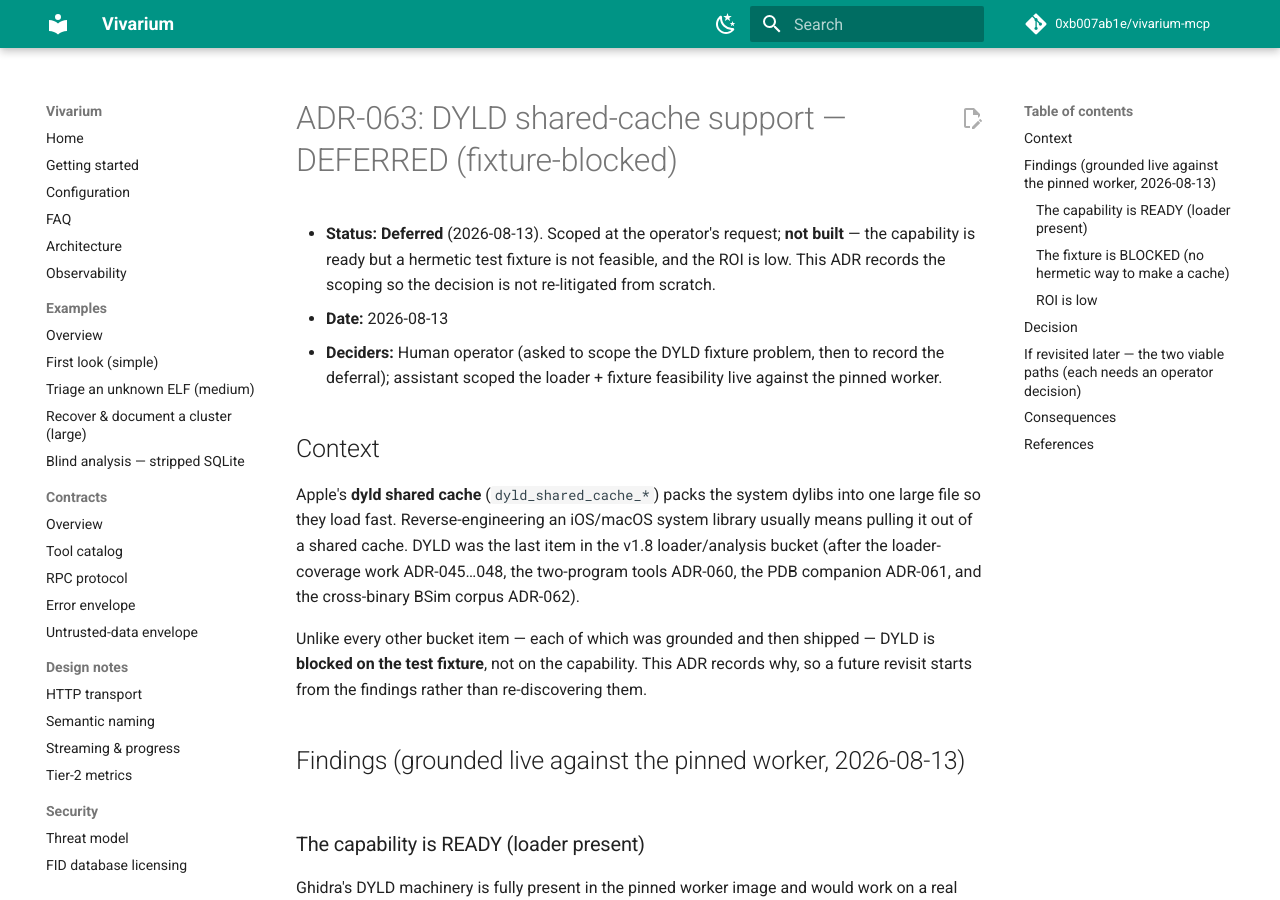
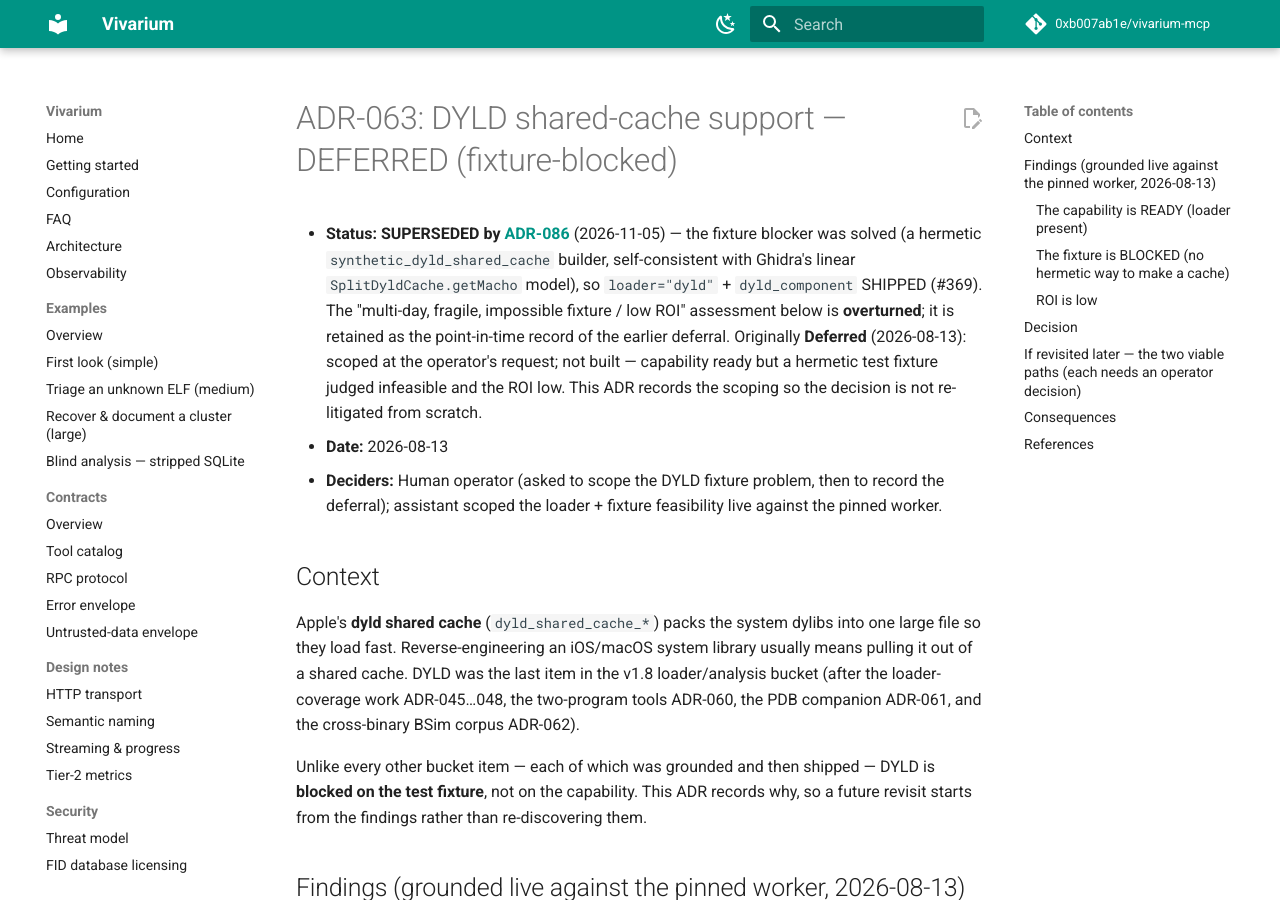
Before and after one commit to 0xb007ab1e/vivarium-mcp, an MkDocs documentation site: the page built from docs/adr/ADR-063-dyld-shared-cache-deferred.md, in a window 1280 px wide and 900 px high. Built offline with MkDocs 1.6.1 and Material for MkDocs 9.7.7, drawn with Linux system fonts in a browser that asks for light colours; comment, search, counter and statistics services are not loaded.

Commit message:
docs(adr): mark ADR-063 superseded by ADR-086 (dyld shipped, #369) (#420)
The ADR-063 dyld-shared-cache deferral was fixture-blocked; ADR-086 (#369) solved the
fixture blocker and shipped loader="dyld". Add a back-reference so the deferral record
points at its successor and the overturned "infeasible fixture / low ROI" assessment is
not re-litigated.

Co-authored-by: Claude Opus 4.8 <noreply@anthropic.com>

```diff
--- a/docs/adr/ADR-063-dyld-shared-cache-deferred.md
+++ b/docs/adr/ADR-063-dyld-shared-cache-deferred.md
@@ -1,8 +1,13 @@
 # ADR-063: DYLD shared-cache support — DEFERRED (fixture-blocked)
 
-- **Status:** **Deferred** (2026-08-13). Scoped at the operator's request; **not built** — the
-  capability is ready but a hermetic test fixture is not feasible, and the ROI is low. This ADR
-  records the scoping so the decision is not re-litigated from scratch.
+- **Status:** **SUPERSEDED by [ADR-086](./ADR-086-dyld-component-import.md)** (2026-11-05) — the
+  fixture blocker was solved (a hermetic `synthetic_dyld_shared_cache` builder, self-consistent with
+  Ghidra's linear `SplitDyldCache.getMacho` model), so `loader="dyld"` + `dyld_component` SHIPPED
+  (#369). The "multi-day, fragile, impossible fixture / low ROI" assessment below is **overturned**;
+  it is retained as the point-in-time record of the earlier deferral. Originally **Deferred**
+  (2026-08-13): scoped at the operator's request; not built — capability ready but a hermetic test
+  fixture judged infeasible and the ROI low. This ADR records the scoping so the decision is not
+  re-litigated from scratch.
 - **Date:** 2026-08-13
 - **Deciders:** Human operator (asked to scope the DYLD fixture problem, then to record the deferral);
   assistant scoped the loader + fixture feasibility live against the pinned worker.
```
